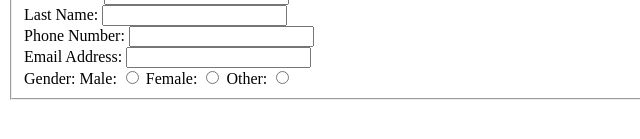
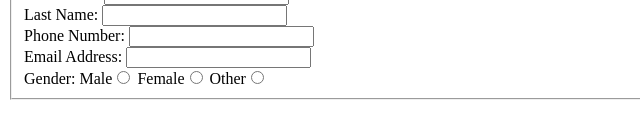
Before and after one commit to aros14/lab4, a plain HTML site: page index.html in a window 1280 px wide. Shown: the part 163-302 px from the top of the page, 0-640 px from the left. Drawn offline with Linux system fonts and the light colour scheme.

Commit message:
formatting

```diff
--- a/index.html
+++ b/index.html
@@ -14,9 +14,9 @@
 			<div><label>Phone Number: <input type="text" name="phone_field" ></label><div>
 			<div><label>Email Address: <input type="text" name="email_field" ></label><div>
 			<div><label>Gender:</label>
-				<label>Male: <input type="radio" name="gender_field" value="male"></label>
-				<label>Female: <input type="radio" name="gender_field" value="female"></label>
-				<label>Other: <input type="radio" name="gender_field" value="other"></label>
+				<label>Male<input type="radio" name="gender_field" value="male"></label>
+				<label>Female<input type="radio" name="gender_field" value="female"></label>
+				<label>Other<input type="radio" name="gender_field" value="other"></label>
 			</div>
 		</fieldset>
 	</form>
```
